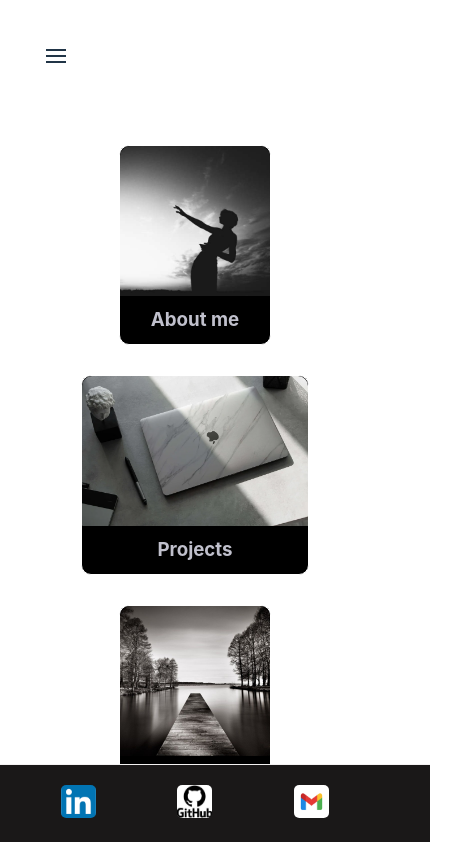
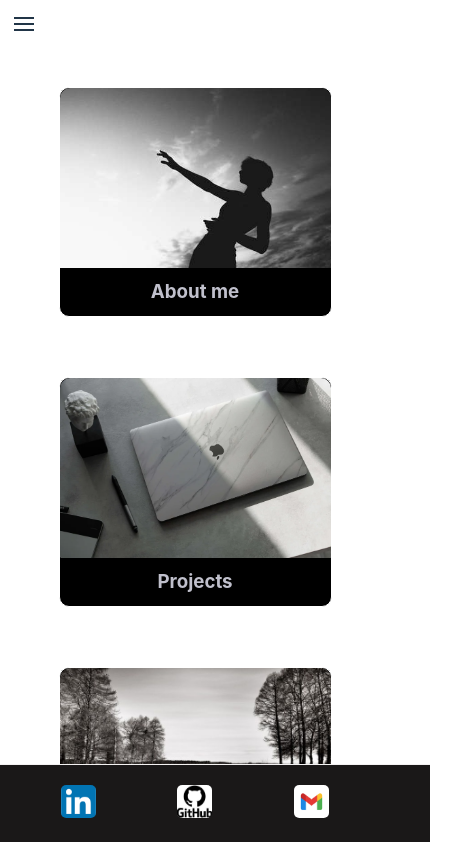
Before and after one commit to valihna/scvportfolio.github.io, a React (Vite) app: page /home in a window 390 px wide. Shown: the top 842 px of the page, 457 px wide, since content can reach past the window. Built offline with nearby package versions, Linux system fonts and the light colour scheme.

Commit message:
css du logo

```diff
--- a/src/App.css
+++ b/src/App.css
@@ -1,8 +1,8 @@
 #root {
+  align-items: center;
   max-width: 1280px;
-  margin: 0 auto;
-  padding: 2rem;
   text-align: center;
+  width: 100%;
 }
 
 .vsc {
--- a/src/components/home/Home.css
+++ b/src/components/home/Home.css
@@ -1,11 +1,12 @@
 .container-home {
-  margin-top: 20%;
+  margin-top: 10%;
   margin-bottom: 30%;
+  margin-left: 15%;
+  margin-right: 15%;
   display: grid;
-  grid-template-columns: repeat(3, 2fr); /* Trois colonnes égales */
-  justify-items: center;
+  grid-template-columns: repeat(3, 2fr);
   align-items: center;
-  gap: 30px;
+  gap: 60px;
 }
 
 .card-about,
@@ -13,14 +14,12 @@
 .card-skills {
   display: flex;
   flex-direction: column;
-  align-items: center;
   max-width: 300px;
   height: auto;
   border-radius: 10px;
   transition: filter 0.3s ease;
   border: 1px solid white;
   box-sizing: border-box;
-
   background-color: black;
 }
 
@@ -28,7 +27,7 @@
 .card-projects img,
 .card-skills img {
   width: 100%;
-  height: 150px;
+  height: 180px;
   object-fit: cover;
   border-radius: 10px 10px 0 0;
 }
@@ -52,15 +51,12 @@
 
 @media (max-width: 992px) {
   .container-home {
-    grid-template-columns: repeat(
-      2,
-      1fr
-    ); /* Deux colonnes pour les écrans plus petits */
+    grid-template-columns: repeat(2, 1fr);
   }
 }
 
 @media (max-width: 480px) {
   .container-home {
-    grid-template-columns: 1fr; /* Une seule colonne pour les écrans encore plus petits */
+    grid-template-columns: 1fr;
   }
 }
```
